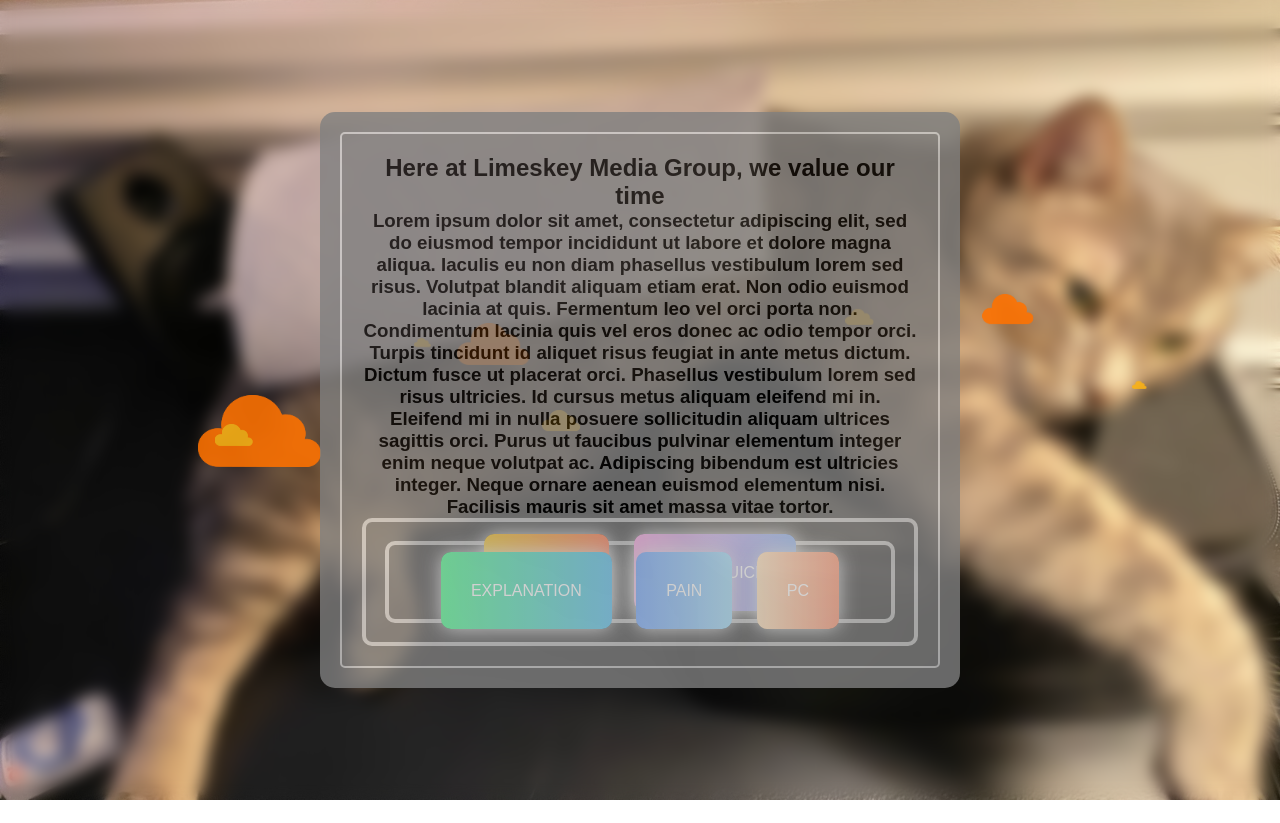
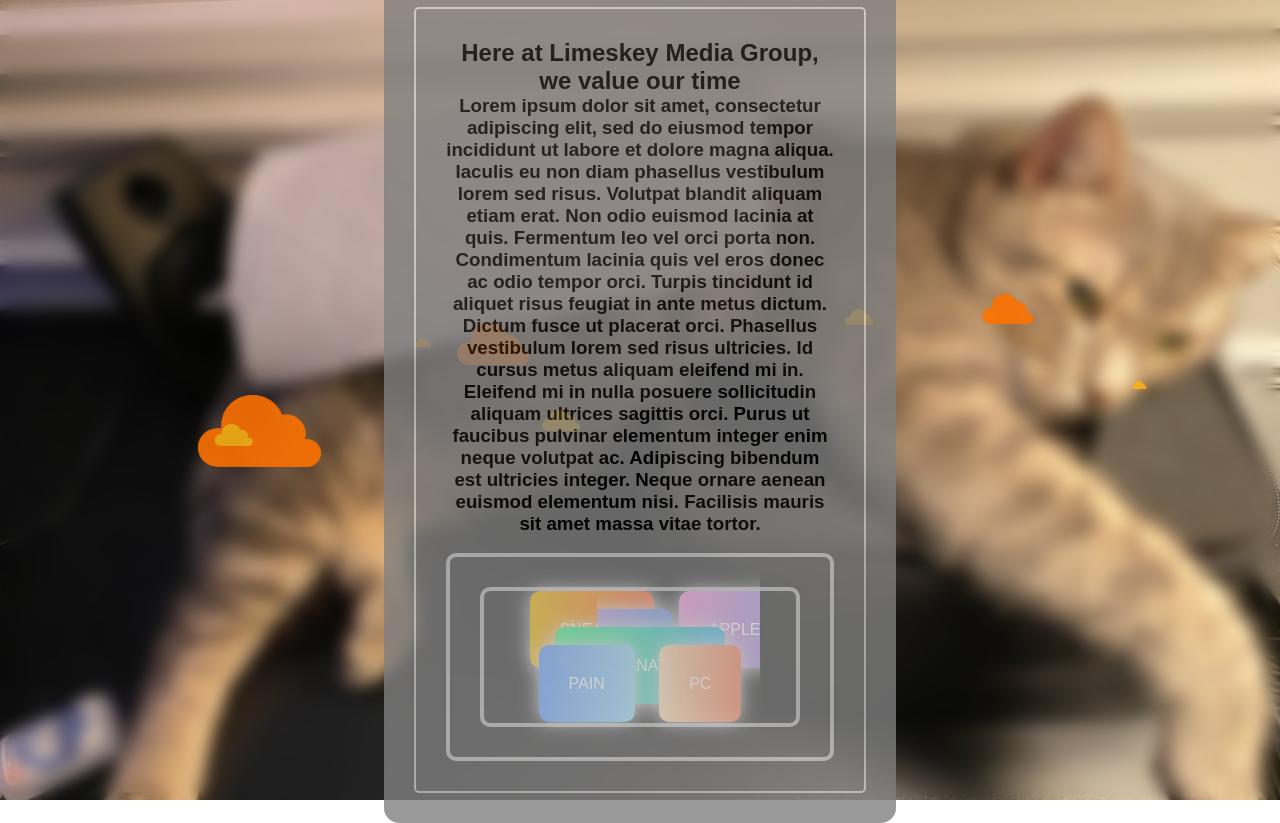
Before and after one commit to LimesKey/limeskey.com, a SvelteKit app: page / in a window 1280 px wide. Before the commit the page ends 800 px from the top, so only its background shows below. Built offline with nearby package versions, Linux system fonts and the light colour scheme.

Commit message:
Update +page.svelte

```diff
--- a/src/routes/+page.svelte
+++ b/src/routes/+page.svelte
@@ -36,11 +36,12 @@
 					min-height: 100vw;
 					justify-content:center;
 					align-items:center;
+					align-content: middle;
 					margin: auto;
 				}
 		</style>
 
-		<div class="home" style="align-content: middle; position: absolute; top: 50%; left: 50%; transform: translate(-50%, -50%);">
+		<div class="home" style="">
 			<style>
 				.home {
 					display: flex;
@@ -49,17 +50,19 @@
 					background-color: gray;
 					border-radius: 15px;
 					opacity: 0.8;
-					padding: 20px;
-					max-width: 50%;
+					padding: 30px;
+					max-width: 40%;
 					margin: auto;
-					position: relative;
+					position: absolute;
+					top: 50%; left: 50%;
+					transform: translate(-50%, -50%);
 				}
 			</style>
 
 			<div class="title-box">
 				<style>
 					.title-box {
-						padding: 20px;
+						padding: 30px;
 						text-align: center;
 						border: 2px solid #ccc;
 						border-radius: 5px;
@@ -67,11 +70,11 @@
 					}
 				</style>
 				<h2>Here at Limeskey Media Group, we value our time</h2>
-				<h3>Lorem ipsum dolor sit amet, consectetur adipiscing elit, sed do eiusmod tempor incididunt ut labore et dolore magna aliqua. Iaculis eu non diam phasellus vestibulum lorem sed risus. Volutpat blandit aliquam etiam erat. Non odio euismod lacinia at quis. Fermentum leo vel orci porta non. Condimentum lacinia quis vel eros donec ac odio tempor orci. Turpis tincidunt id aliquet risus feugiat in ante metus dictum. Dictum fusce ut placerat orci. Phasellus vestibulum lorem sed risus ultricies. Id cursus metus aliquam eleifend mi in. Eleifend mi in nulla posuere sollicitudin aliquam ultrices sagittis orci. Purus ut faucibus pulvinar elementum integer enim neque volutpat ac. Adipiscing bibendum est ultricies integer. Neque ornare aenean euismod elementum nisi. Facilisis mauris sit amet massa vitae tortor.</h3>
+				<h3>Lorem ipsum dolor sit amet, consectetur adipiscing elit, sed do eiusmod tempor incididunt ut labore et dolore magna aliqua. Iaculis eu non diam phasellus vestibulum lorem sed risus. Volutpat blandit aliquam etiam erat. Non odio euismod lacinia at quis. Fermentum leo vel orci porta non. Condimentum lacinia quis vel eros donec ac odio tempor orci. Turpis tincidunt id aliquet risus feugiat in ante metus dictum. Dictum fusce ut placerat orci. Phasellus vestibulum lorem sed risus ultricies. Id cursus metus aliquam eleifend mi in. Eleifend mi in nulla posuere sollicitudin aliquam ultrices sagittis orci. Purus ut faucibus pulvinar elementum integer enim neque volutpat ac. Adipiscing bibendum est ultricies integer. Neque ornare aenean euismod elementum nisi. Facilisis mauris sit amet massa vitae tortor.</h3><br>
 				<div class="buttons">
 					<style>
 						.buttons {
-							padding: 19px;
+							padding: 30px;
 							border: 4px solid #ccc;
 							border-radius: 10px;
 						}
```
